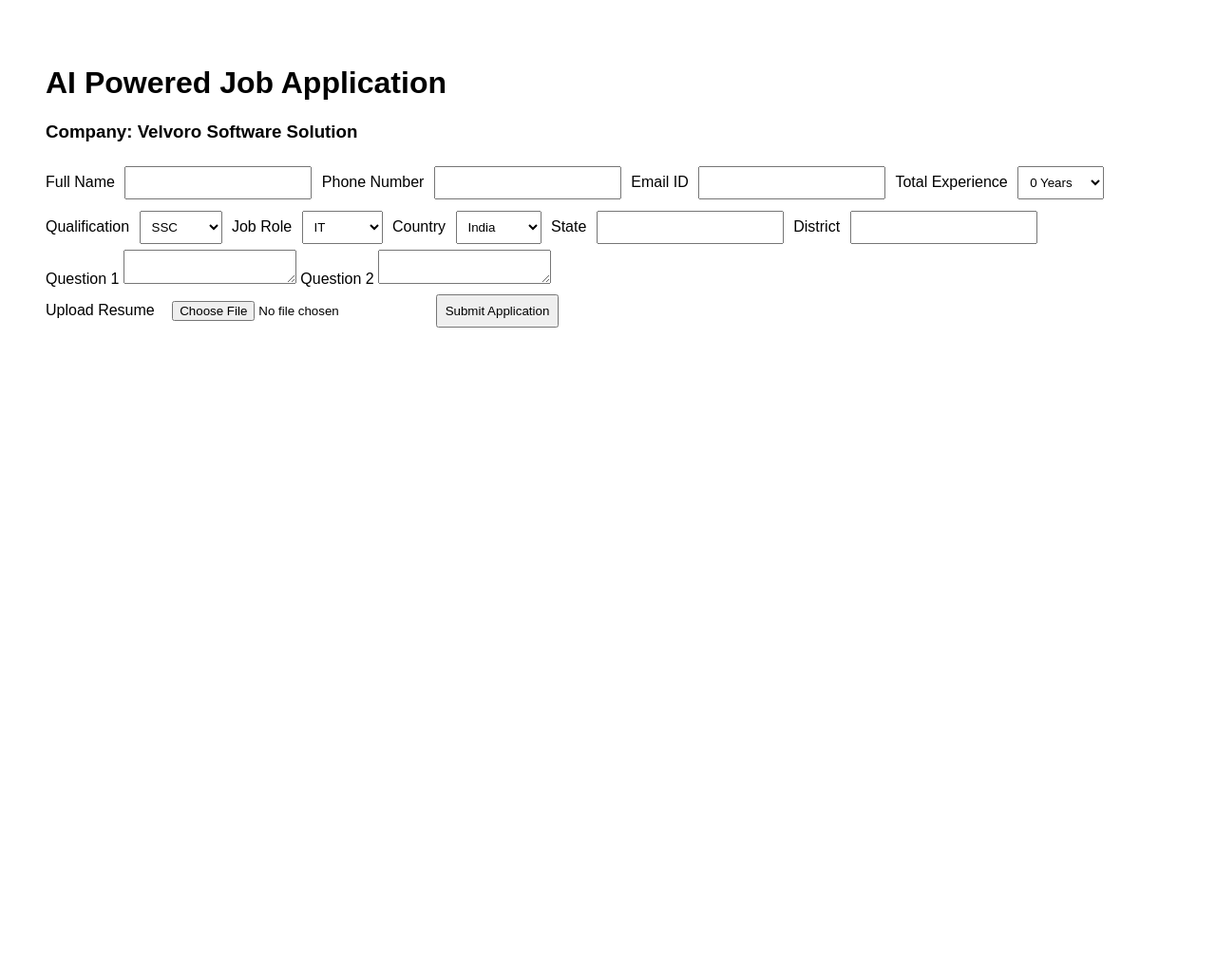
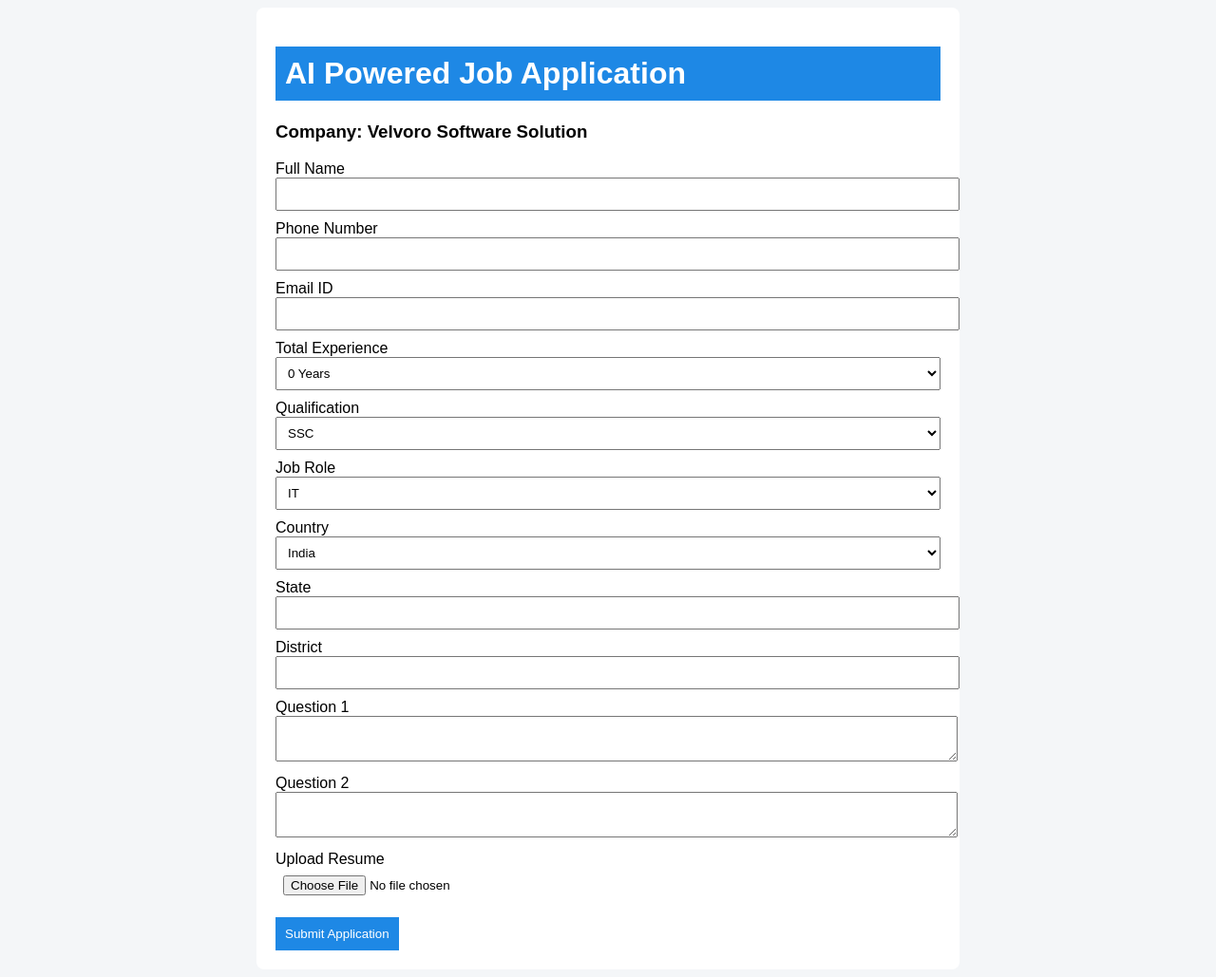
Before and after one commit to ovelvoro-stack/velvoro-job-ai, a FastAPI app: page /apply in a window 1280 px wide. Shown: the whole page at 95% size. Before the commit the page ends 345 px from the top, so only its background shows below. Run offline with FastAPI, Linux system fonts and the light colour scheme.

Commit message:
Update style.css

```diff
--- a/static/style.css
+++ b/static/style.css
@@ -1,11 +1,36 @@
 body {
     font-family: Arial;
-    padding: 40px;
+    background: #f4f6f8;
 }
-input, select, button {
-    margin: 6px;
+
+.container {
+    width: 700px;
+    margin: auto;
+    background: white;
+    padding: 20px;
+    border-radius: 8px;
+}
+
+h1 {
+    background: #1e88e5;
+    color: white;
+    padding: 10px;
+}
+
+label {
+    display: block;
+    margin-top: 10px;
+}
+
+input, select, textarea {
+    width: 100%;
     padding: 8px;
 }
+
 button {
-    cursor: pointer;
+    margin-top: 15px;
+    background: #1e88e5;
+    color: white;
+    padding: 10px;
+    border: none;
 }
```
